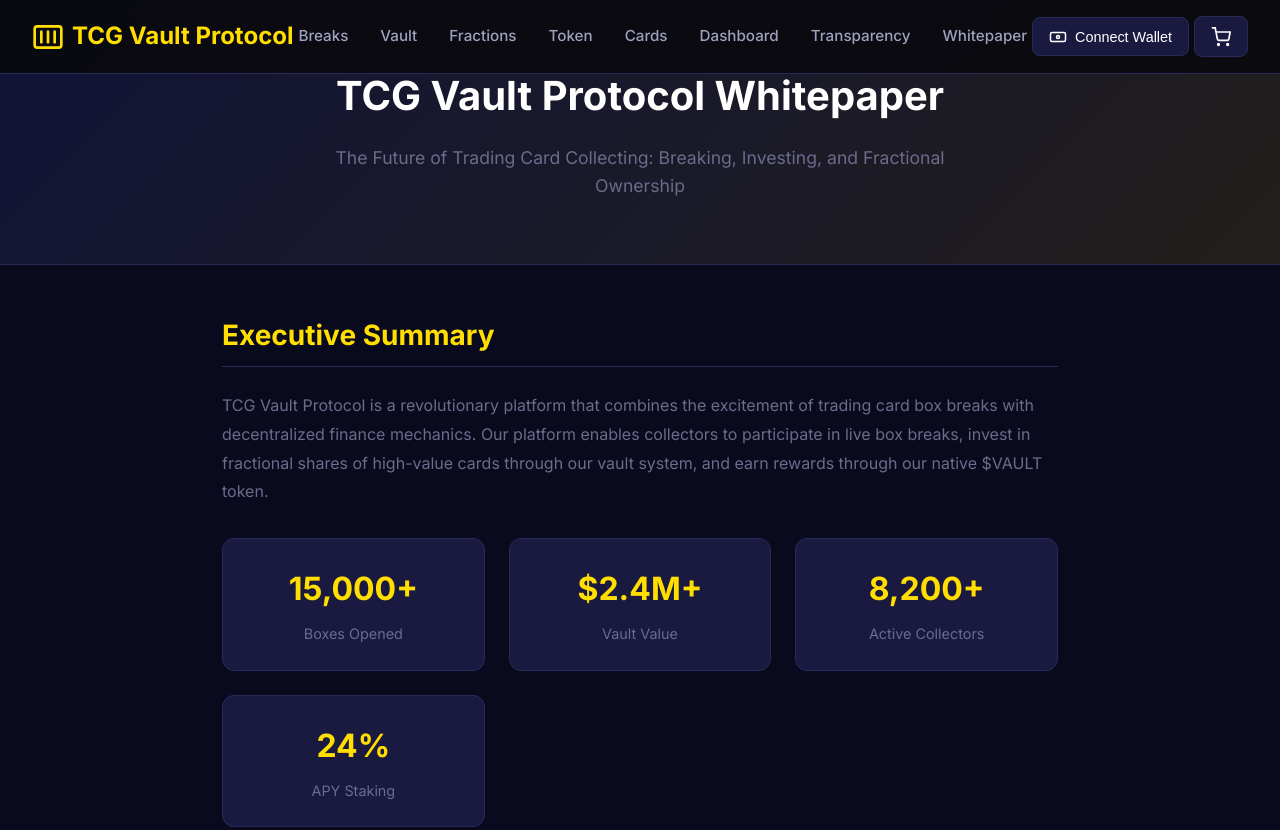
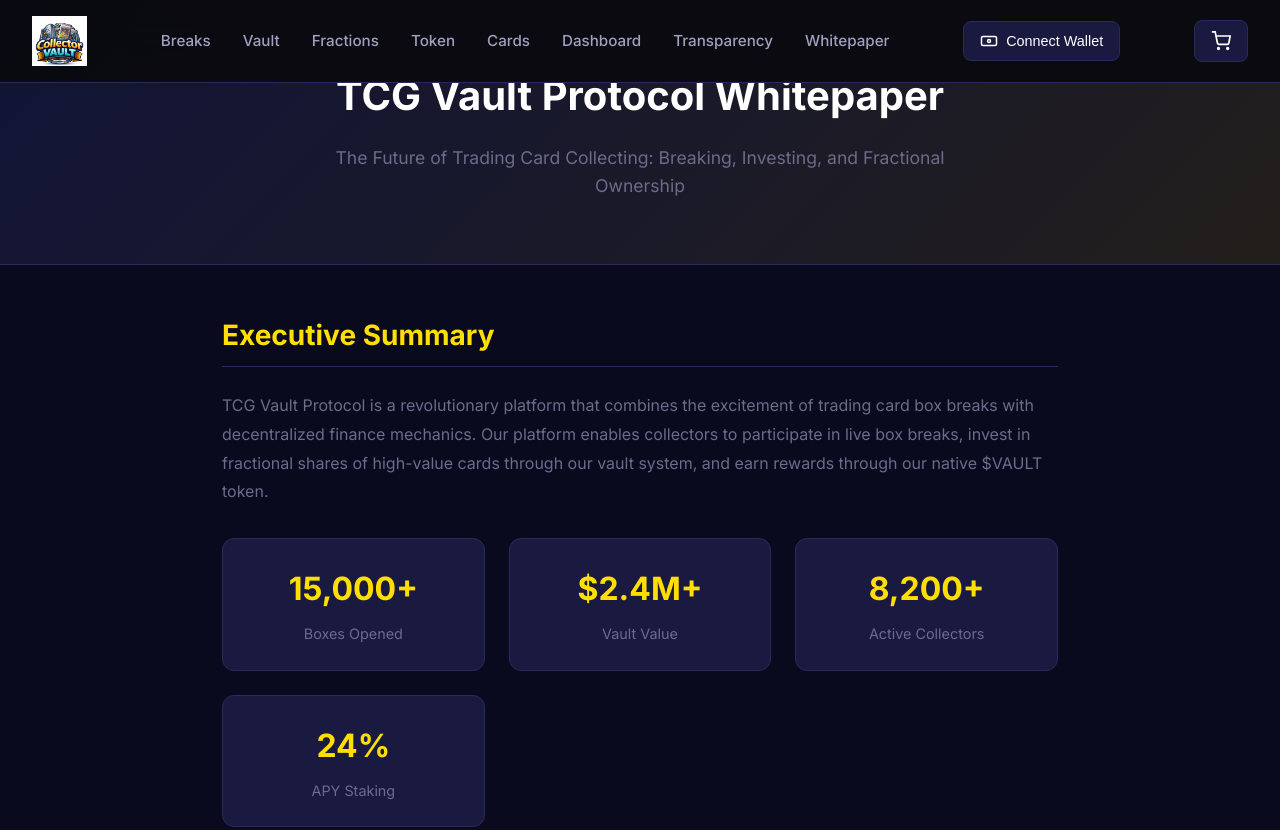
Before and after one commit to markuk2024/TCG, a plain HTML site: page whitepaper.html in a window 1280 px wide. Shown: the top 830 px of the page. Drawn offline with Linux system fonts and the light colour scheme.

Commit message:
feat: Replace SVG logo with Collector Vault image logo on all pages

```diff
--- a/whitepaper.html
+++ b/whitepaper.html
@@ -187,13 +187,7 @@
     <nav class="main-nav">
         <div class="nav-container">
             <a href="index.html" class="logo">
-                <svg viewBox="0 0 24 24" fill="none" xmlns="http://www.w3.org/2000/svg" style="width: 32px; height: 32px;">
-                    <rect x="2" y="4" width="20" height="16" rx="2" stroke="currentColor" stroke-width="2"/>
-                    <path d="M7 8L7 16" stroke="currentColor" stroke-width="2" stroke-linecap="round"/>
-                    <path d="M12 8L12 16" stroke="currentColor" stroke-width="2" stroke-linecap="round"/>
-                    <path d="M17 8L17 16" stroke="currentColor" stroke-width="2" stroke-linecap="round"/>
-                </svg>
-                TCG Vault Protocol
+                <img src="logo.png" alt="Collector Vault" style="height: 50px; width: auto;">
             </a>
             <div class="nav-links">
                 <a href="breaks.html">Breaks</a>
```
Also changed, not shown: cards.html (+1 -7 lines), dashboard.html (+1 -7 lines), marketplace.html (+1 -7 lines), staking.html (+1 -7 lines), token.html (+1 -7 lines), transparency.html (+1 -7 lines), vault.html (+1 -7 lines).
